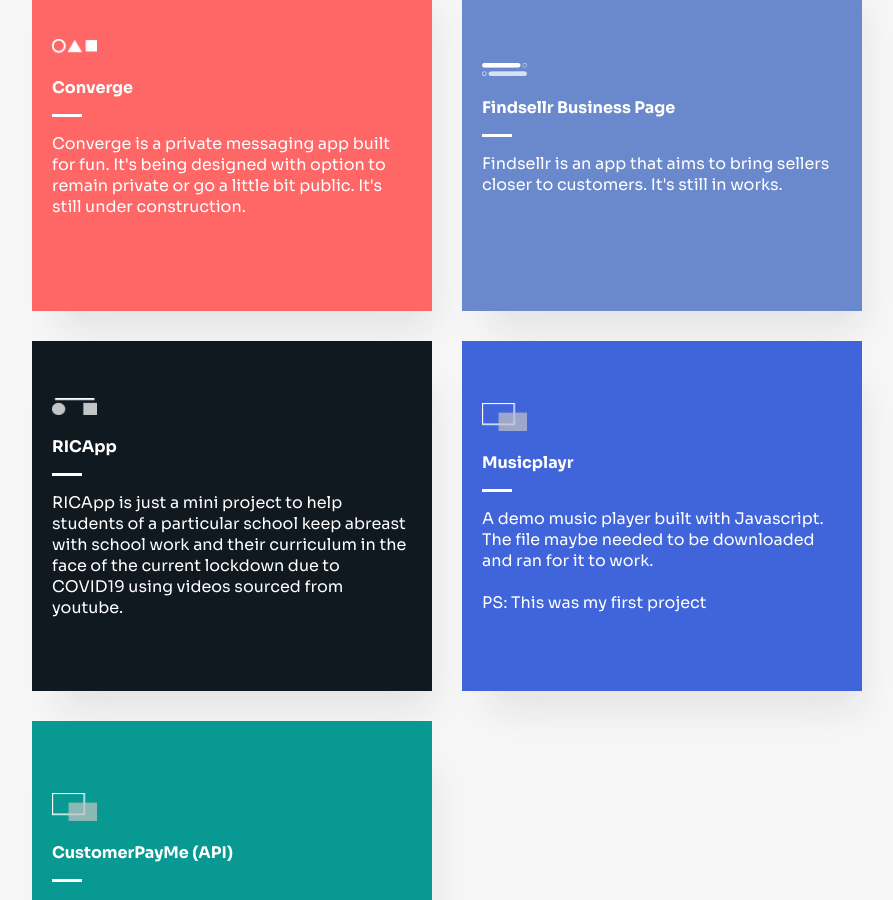
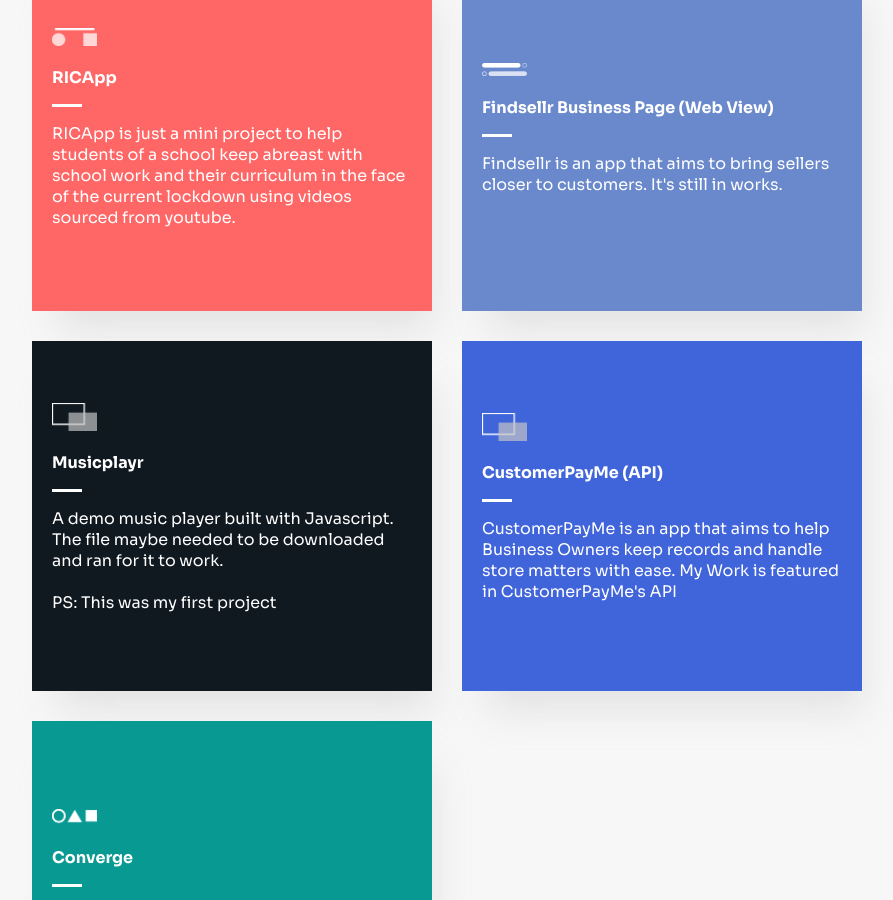
Before and after one commit to judgegodwins/my-portfolio, a React (Create React App) app: page /projects in a window 1280 px wide. Shown: the part 220-1120 px from the top of the page, without its empty margins (208-1101 px from the left). Built offline with nearby package versions, Linux system fonts and the light colour scheme.

Commit message:
ui changes

```diff
--- a/scss/screens/_portfolio.scss
+++ b/scss/screens/_portfolio.scss
@@ -80,7 +80,7 @@
         grid-template-columns: 100%;
 
         .project {
-            height: 250px;
+            height: 270px;
             padding-top: 30px;
         }
     }
--- a/src/components/Portfolio.js
+++ b/src/components/Portfolio.js
@@ -13,26 +13,25 @@ function Portfolio(props) {
                 <div className="liner" style={{ background: "black", marginBottom: "20px" }}></div>
             </div>
             <div className="portfolio-div">
-                <a href="https://convrge.herokuapp.com" target="_blank" rel="noopener noreferrer" className="project">
+            <a href="https://ricapp.netlify.app" target="_blank" rel="noopener noreferrer" className="project">
                     <div className="image">
-                        <img src={first} />
+                        <img src={block} />
                     </div>
                     <div className="top">
-                        <h3 className="title">Converge</h3>
+                        <h3 className="title">RICApp</h3>
                         <div className="liner"></div>
                     </div>
                     <p>
-                        Converge is a private messaging app built for fun.
-                        It's being designed with option to remain private or go a little bit public.
-                        It's still under construction.
-                </p>
+                        RICApp is just a mini project to help students of a school keep abreast
+                        with school work and their curriculum in the face of the current lockdown using videos sourced from youtube.
+                    </p>
                 </a>
                 <a href="https://findsellr.netlify.com/businesspage.html" target="_blank" rel="noopener noreferrer" className="project">
                     <div className="image">
                         <img src={second} />
                     </div>
                     <div className="top">
-                        <h3 className="title">Findsellr Business Page</h3>
+                        <h3 className="title">Findsellr Business Page (Web View)</h3>
                         <div className="liner"></div>
                     </div>
                     <p>
@@ -41,20 +40,7 @@ function Portfolio(props) {
                         It's still in works.
                     </p>
                 </a>
-                <a href="https://ricapp.netlify.app" target="_blank" rel="noopener noreferrer" className="project">
-                    <div className="image">
-                        <img src={block} />
-                    </div>
-                    <div className="top">
-                        <h3 className="title">RICApp</h3>
-                        <div className="liner"></div>
-                    </div>
-                    <p>
-                        RICApp is just a mini project to help students of a particular school keep abreast
-                        with school work and their curriculum in the face of the current lockdown due to COVID19 using videos sourced from youtube.
-                    </p>
-                </a>
-                <a target="_blank" rel="noopener noreferrer" className="project">
+                <a target="_blank" href="https://github.com/judgegodwins/musicplayr" rel="noopener noreferrer" className="project">
                     <div className="image">
                         <img src={screen} />
                     </div>
@@ -84,6 +70,20 @@ function Portfolio(props) {
                         My Work is featured in CustomerPayMe's API
                     </p>
                 </a>
+                <a href="https://convrge.herokuapp.com" target="_blank" rel="noopener noreferrer" className="project">
+                    <div className="image">
+                        <img src={first} />
+                    </div>
+                    <div className="top">
+                        <h3 className="title">Converge</h3>
+                        <div className="liner"></div>
+                    </div>
+                    <p>
+                        Converge is a private messaging app built for fun.
+                        <br/>
+                        Coming Soon!
+                </p>
+                </a>
             </div>
         </div>
 
```
Also changed, not shown: src/css/styles.css.
